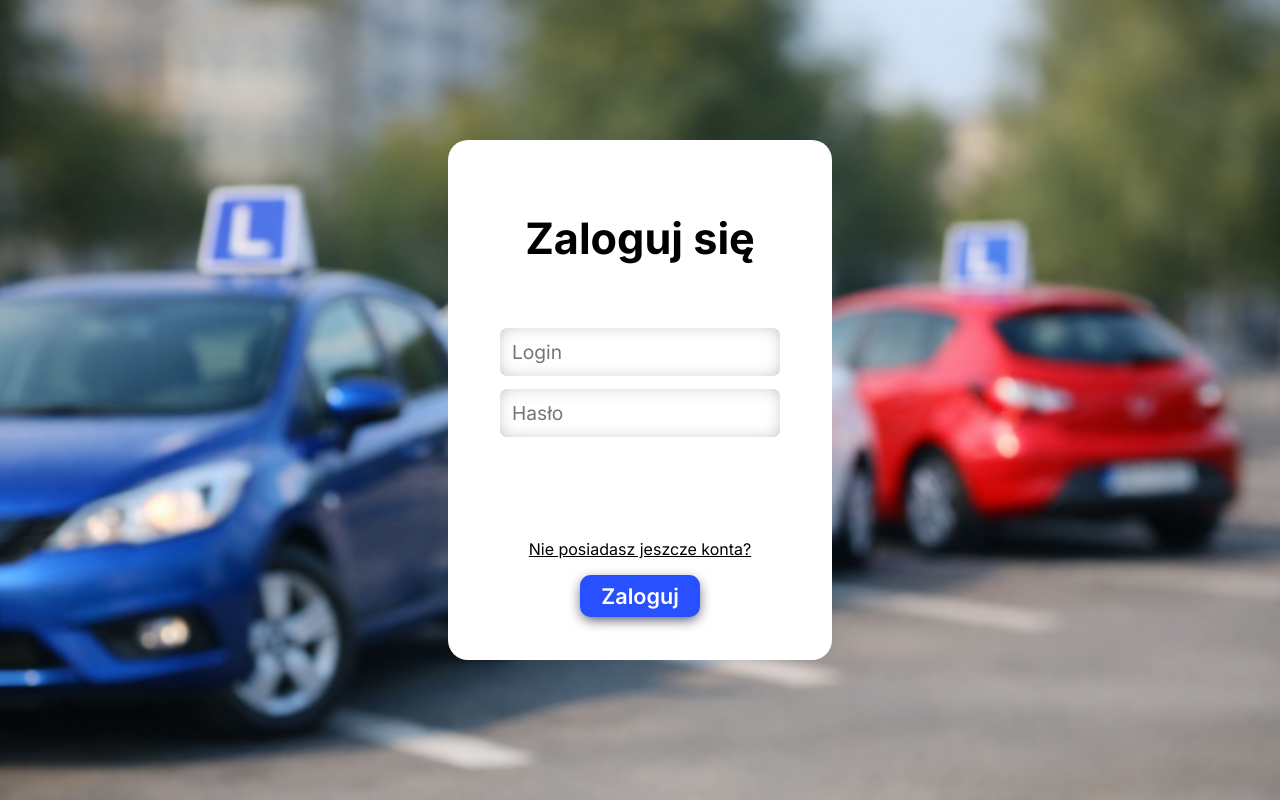
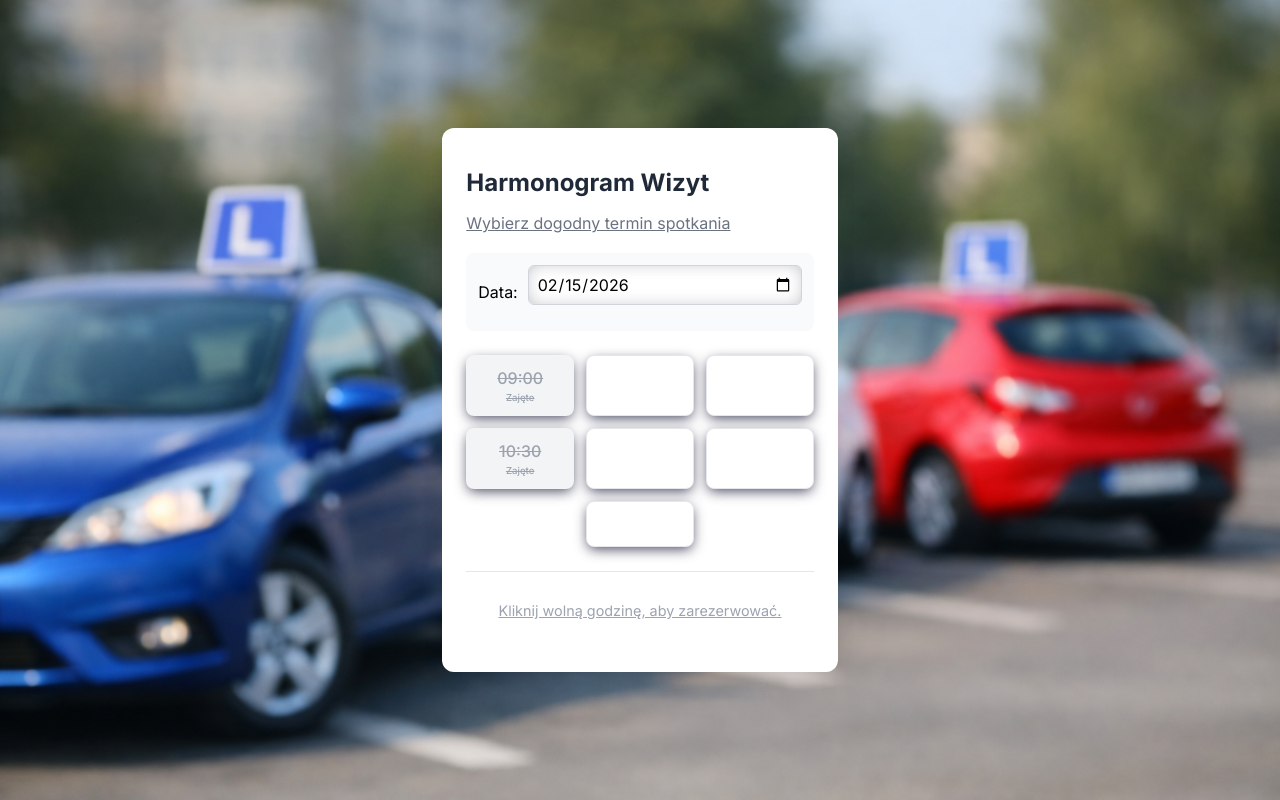
Before and after one commit to GracjanHajdasz/prawko-jazdy, a React (Vite) app in the folder frontend/: page / in a window 1280 px wide. Built offline with nearby package versions, Linux system fonts and the light colour scheme.

Commit message:
scheduler sketch

```diff
--- a/frontend/src/App.jsx
+++ b/frontend/src/App.jsx
@@ -3,17 +3,19 @@ import { useState } from "react";
 import Login from "./components/login-page/Login.jsx";
 import Register from "./components/register-page/Register.jsx";
 import PopUp from "./components/pop-up/PopUp.jsx";
+import Scheduler from "./components/scheduler/Scheduler.jsx";
 
 export default function App() {
-  const [clientid, setClientid] = useState("");
-  const [password, setPassword] = useState("");
-  const [showPopUp, setShowPopUp] = useState(false);
-  const [popUpText, setPopUpText] = useState("");
-  const [hasAccount, setHasAccount] = useState(true);
+  // const [clientid, setClientid] = useState("");
+  // const [password, setPassword] = useState("");
+  // const [showPopUp, setShowPopUp] = useState(false);
+  // const [popUpText, setPopUpText] = useState("");
+  // const [hasAccount, setHasAccount] = useState(true);
 
   return (
     <div className="app">
-      {hasAccount ? (
+      <Scheduler />
+      {/* {hasAccount ? (
         <Login
           setHasAccount={setHasAccount}
           clientid={clientid}
@@ -46,7 +48,7 @@ export default function App() {
           show={showPopUp}
           setShowPopUp={setShowPopUp}
         />
-      )}
+      )} */}
     </div>
   );
 }
--- /dev/null
+++ b/frontend/src/components/scheduler/Scheduler.css
@@ -0,0 +1,157 @@
+/* Container Layout */
+.scheduler-container {
+  max-width: 600px;
+  margin: 0 auto;
+  padding: 24px;
+  background: #ffffff;
+  border-radius: 12px;
+  box-shadow: 0 4px 20px rgba(0, 0, 0, 0.08);
+  font-family: -apple-system, BlinkMacSystemFont, "Segoe UI", Roboto, Helvetica, Arial, sans-serif;
+}
+
+/* Header */
+.scheduler-header h1 {
+  font-size: 1.5rem;
+  color: #1f2937;
+  margin-bottom: 8px;
+}
+
+.subtitle {
+  color: #6b7280;
+  margin-bottom: 20px;
+}
+
+.date-controls {
+  margin-bottom: 24px;
+  padding: 12px;
+  background: #f9fafb;
+  border-radius: 8px;
+  display: flex;
+  align-items: center;
+  gap: 10px;
+}
+
+.date-controls input {
+  padding: 8px;
+  border: 1px solid #d1d5db;
+  border-radius: 6px;
+  font-size: 1rem;
+}
+
+/* Grid Layout for Slots */
+.slots-grid {
+  display: grid;
+  grid-template-columns: repeat(auto-fill, minmax(100px, 1fr));
+  gap: 12px;
+  margin-bottom: 24px;
+}
+
+/* Base Button Styles */
+.slot-btn {
+  display: flex;
+  flex-direction: column;
+  align-items: center;
+  justify-content: center;
+  padding: 12px 8px;
+  border: 1px solid #e5e7eb;
+  border-radius: 8px;
+  background: white;
+  cursor: pointer;
+  transition: all 0.2s ease;
+  font-weight: 500;
+  font-size: 1rem;
+  position: relative;
+}
+
+/* --- STATE STYLES --- */
+
+/* 1. Available (Wolny) */
+.slot-btn.status-available:hover {
+  border-color: #3b82f6;
+  background-color: #eff6ff;
+  color: #2563eb;
+  transform: translateY(-2px);
+  box-shadow: 0 2px 4px rgba(0,0,0,0.1);
+}
+
+/* 2. Selected (Wybrany) */
+.slot-btn.selected {
+  background-color: #2563eb; /* Blue */
+  color: white;
+  border-color: #2563eb;
+  font-weight: 700;
+  transform: scale(1.05);
+}
+
+/* 3. Booked (Zajęty) */
+.slot-btn.status-booked {
+  background-color: #f3f4f6;
+  color: #9ca3af;
+  border-color: transparent;
+  cursor: not-allowed;
+  text-decoration: line-through;
+}
+
+.slot-btn.status-booked .status-label {
+  font-size: 0.6rem;
+  text-decoration: none;
+  display: block;
+  margin-top: 4px;
+}
+
+/* 4. Break (Przerwa - optional) */
+.slot-btn.status-break {
+  opacity: 0;
+  pointer-events: none;
+}
+
+/* Footer & Actions */
+.scheduler-footer {
+  border-top: 1px solid #e5e7eb;
+  padding-top: 16px;
+  min-height: 60px;
+}
+
+.booking-summary {
+  display: flex;
+  justify-content: space-between;
+  align-items: center;
+  animation: fadeIn 0.3s ease-in;
+}
+
+.confirm-btn {
+  background-color: #10b981; /* Green */
+  color: white;
+  border: none;
+  padding: 10px 20px;
+  border-radius: 6px;
+  font-weight: 600;
+  cursor: pointer;
+  transition: background 0.2s;
+}
+
+.confirm-btn:hover {
+  background-color: #059669;
+}
+
+.confirm-btn:disabled {
+  background-color: #a7f3d0;
+  cursor: wait;
+}
+
+.hint-text {
+  color: #9ca3af;
+  font-size: 0.9rem;
+  text-align: center;
+}
+
+.loading-state {
+  text-align: center;
+  padding: 40px;
+  color: #6b7280;
+}
+
+@keyframes fadeIn {
+  from { opacity: 0; transform: translateY(5px); }
+  to { opacity: 1; transform: translateY(0); }
+}
--- /dev/null
+++ b/frontend/src/components/scheduler/Scheduler.jsx
@@ -0,0 +1,112 @@
+import React, { useState, useEffect } from "react";
+import "./Scheduler.css";
+
+const fetchMockSlots = (date) => {
+  return new Promise((resolve) => {
+    setTimeout(() => {
+      resolve([
+        { time: "09:00", status: "booked" },
+        { time: "09:30", status: "available" },
+        { time: "10:00", status: "available" },
+        { time: "10:30", status: "booked" },
+        { time: "11:00", status: "available" },
+        { time: "11:30", status: "available" },
+        { time: "12:00", status: "break" },
+        { time: "12:30", status: "available" },
+      ]);
+    }, 800);
+  });
+};
+
+export default function Scheduler() {
+  const [selectedDate, setSelectedDate] = useState(new Date().toISOString().split('T')[0]);
+  const [slots, setSlots] = useState([]);
+  const [selectedSlot, setSelectedSlot] = useState(null);
+  const [isLoading, setIsLoading] = useState(false);
+  const [isBooking, setIsBooking] = useState(false);
+
+  useEffect(() => {
+    setIsLoading(true);
+    fetchMockSlots(selectedDate).then((data) => {
+      setSlots(data);
+      setIsLoading(false);
+      setSelectedSlot(null);
+    });
+  }, [selectedDate]);
+
+  const handleSlotClick = (slot) => {
+    if (slot.status === "available") {
+      setSelectedSlot(slot.time);
+    }
+  };
+
+  const handleBooking = () => {
+    setIsBooking(true);
+    setTimeout(() => {
+      alert(`Rezerwacja potwierdzona na godzinę: ${selectedSlot}`);
+      setIsBooking(false);
+    }, 1000);
+  };
+
+  return (
+    <div className="scheduler-container">
+      <header className="scheduler-header">
+        <h1>Harmonogram Wizyt</h1>
+        <p className="subtitle">Wybierz dogodny termin spotkania</p>
+
+        {/* Simple Date Picker Simulation */}
+        <div className="date-controls">
+          <label>Data: </label>
+          <input
+            type="date"
+            value={selectedDate}
+            onChange={(e) => setSelectedDate(e.target.value)}
+          />
+        </div>
+      </header>
+
+      <main className="scheduler-content">
+        {isLoading ? (
+          <div className="loading-state">Ładowanie wolnych terminów...</div>
+        ) : (
+          <div className="slots-grid">
+            {slots.length > 0 ? (
+              slots.map((slot) => (
+                <button
+                  key={slot.time}
+                  disabled={slot.status !== "available"}
+                  onClick={() => handleSlotClick(slot)}
+                  className={`slot-btn status-${slot.status} ${
+                    selectedSlot === slot.time ? "selected" : ""
+                  }`}
+                >
+                  {slot.time}
+                  {slot.status === "booked" && <span className="status-label">Zajęte</span>}
+                </button>
+              ))
+            ) : (
+              <p className="empty-state">Brak wolnych miejsc w tym dniu.</p>
+            )}
+          </div>
+        )}
+      </main>
+
+      <footer className="scheduler-footer">
+        {selectedSlot ? (
+          <div className="booking-summary">
+            <span>Wybrano godzinę: <strong>{selectedSlot}</strong></span>
+            <button
+              className="confirm-btn"
+              onClick={handleBooking}
+              disabled={isBooking}
+            >
+              {isBooking ? "Przetwarzanie..." : "Potwierdź rezerwację"}
+            </button>
+          </div>
+        ) : (
+          <p className="hint-text">Kliknij wolną godzinę, aby zarezerwować.</p>
+        )}
+      </footer>
+    </div>
+  );
+}
```
